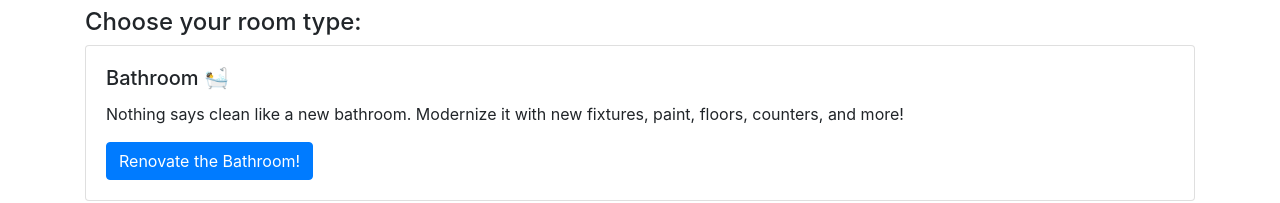
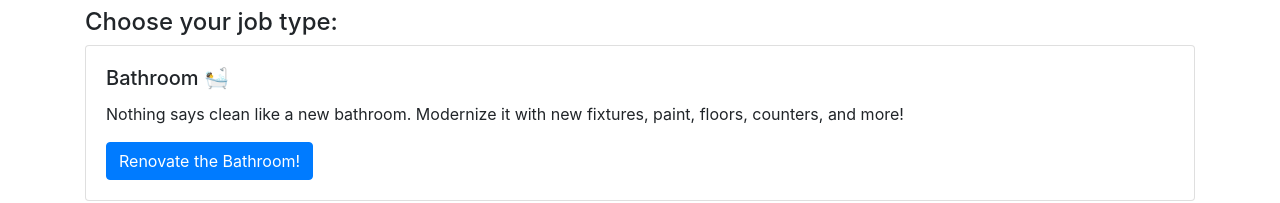
Before and after one commit to DrakeLambert/blue, a React app in the folder app/: page /quote/chooseJob in a window 1280 px wide. Shown: the top 203 px of the page. Built offline with nearby package versions, Linux system fonts and the light colour scheme.

Commit message:
Fix bug in deserializing job details due to old property name
fixes #6

```diff
--- a/app/src/Quote/ChooseJob/JobTypePicker.jsx
+++ b/app/src/Quote/ChooseJob/JobTypePicker.jsx
@@ -5,10 +5,10 @@ import FullWidthButton from '../../Components/FullWidthButton'
 
 const JobTypePicker = ({ jobTypes, onSelect }) => {
 	if (!jobTypes) {
-		return <Alert variant='warning'>No room types available.</Alert>
+		return <Alert variant='warning'>No job types available.</Alert>
 	}
 	return <>
-		<h4>Choose your room type:</h4>
+		<h4>Choose your job type:</h4>
 		{jobTypes.map(jobType =>
 			<Card key={jobType.type} className='mb-2'>
 				<Card.Body>
```
Also changed, not shown: 1 other file (tests, documents, lock files or other folders).
